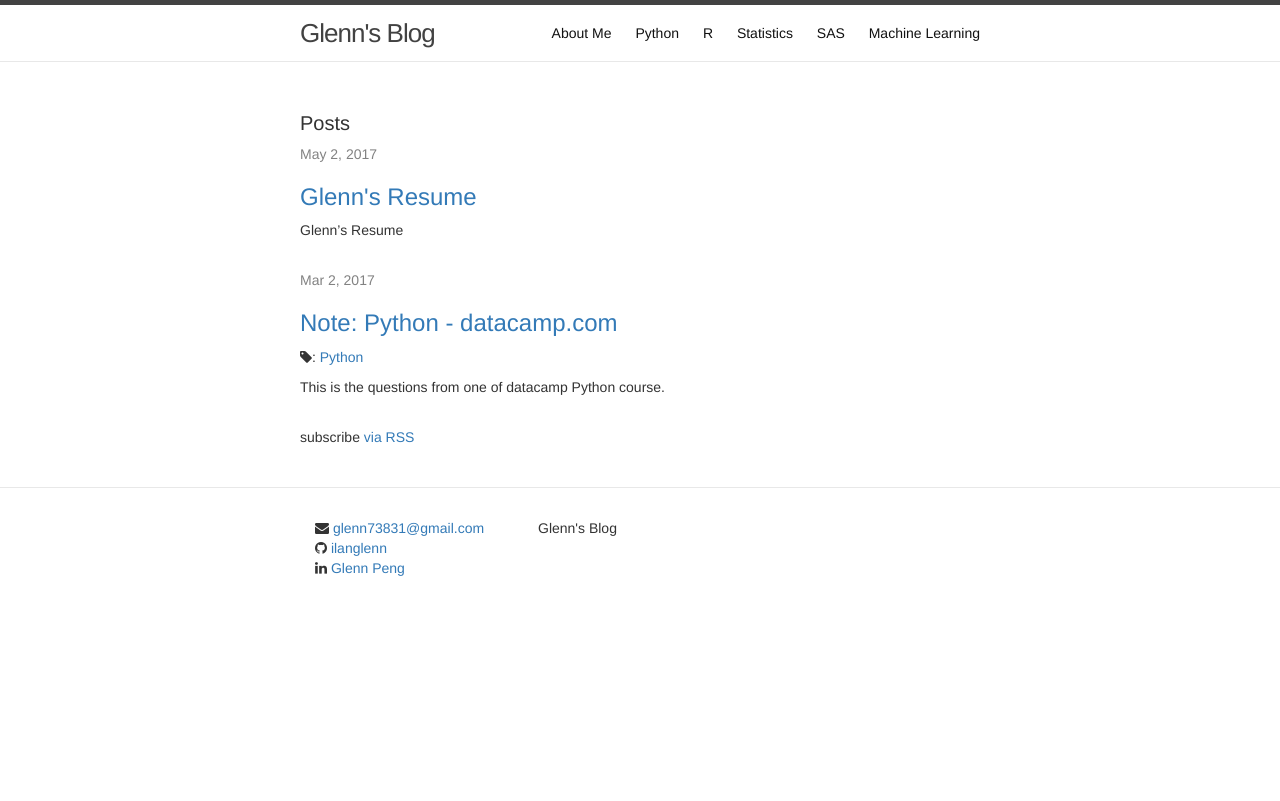
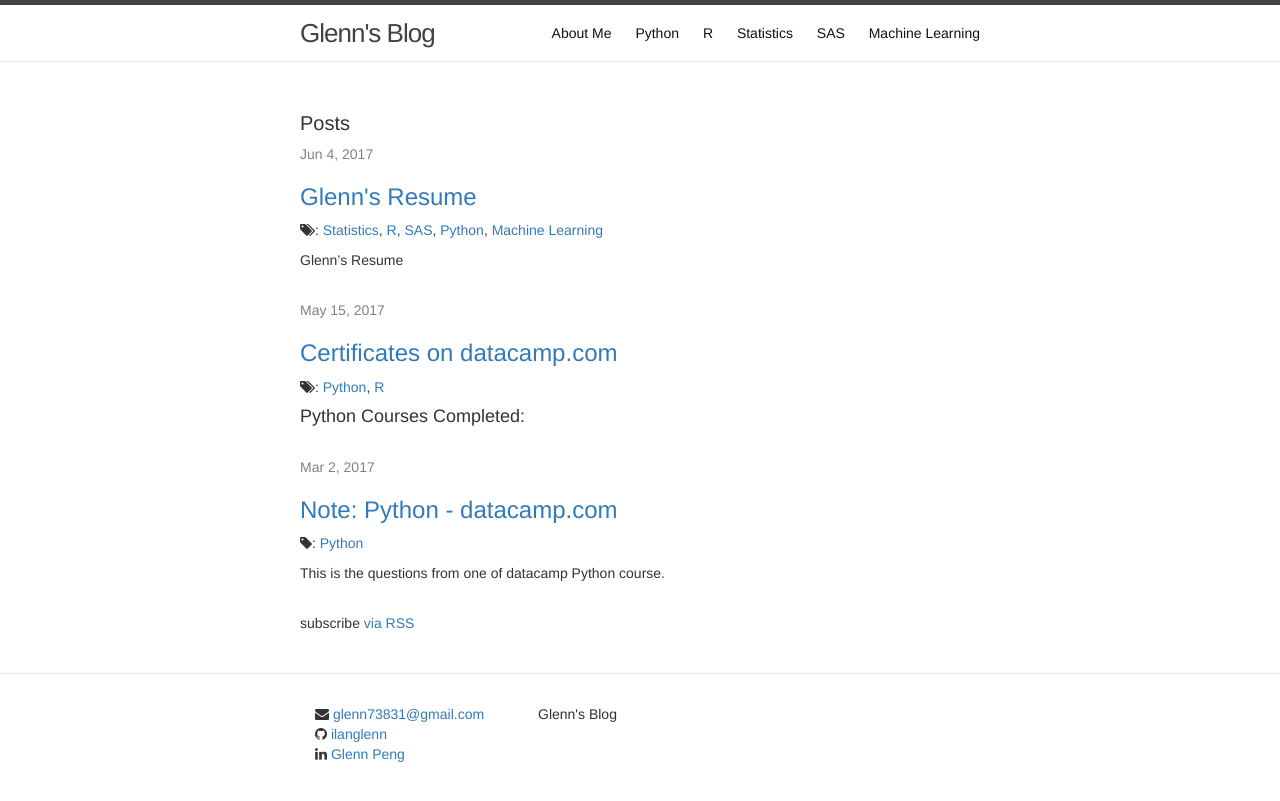
Before and after one commit to ilanglenn/ilanglenn.github.io, a Jekyll site: the page built from index.html, in a window 1280 px wide. Shown: the top 801 px of the page. Built offline with Jekyll 4.4.1, drawn with Linux system fonts in a browser that asks for light colours; nearby versions of some CDN libraries; library files that are not in the unit come from our copies; some of the changed lines change nothing that is shown.

Commit message:
update certificates

```diff
--- /dev/null
+++ b/_posts/2017-05-15-datacamp certificate.md
@@ -0,0 +1,60 @@
+---
+layout: post
+title: "Certificates on datacamp.com"
+date: "May 15th, 2017"
+output:
+    html_document
+tags: [Python,R]
+use_math : true
+---
+
+#### Python Courses Completed:
+
+[Intro to Python for Data Science](https://www.datacamp.com/statement-of-accomplishment/course/fb48800b52ed9a733aa3c8a53f1446be567e6ff0)
+
+[Intermediate Python for Data Science](https://www.datacamp.com/statement-of-accomplishment/course/268f6dbc43eb24638b80310ce65ea925214fdb12)
+
+[Python Data Science Toolbox(Part 1)](https://www.datacamp.com/statement-of-accomplishment/course/6eb0a3b1d810726146dd21cd39311c0bdcc16aab)
+
+[Importing Data in Python (Part 1)](https://www.datacamp.com/statement-of-accomplishment/course/b388ba5079f8c3ac9350bea6c341d7569444a238)
+
+[pandas Foundations](https://www.datacamp.com/statement-of-accomplishment/course/5949f927b60fe0789932a304a379d354b4de3eba)
+
+[Introduction to Data Visualization with Python](https://www.datacamp.com/statement-of-accomplishment/course/f614a75cbe2063fd581f8e3239d4ba6ead54d08b)
+
+[Statistical Thinking in Python (Part 1)](https://www.datacamp.com/statement-of-accomplishment/course/09bda5a5113acde9f32bb5a845e2ab1dbb5f7efc)
+
+[Statistical Thinking in Python (Part 2)](https://www.datacamp.com/statement-of-accomplishment/course/e541f31fc03f16b94f8f180d8ca4928be9c2e922)
+
+[Introduction to Databases in Python](https://www.datacamp.com/statement-of-accomplishment/course/04f6fee1d935bab4b026d6282acad75c5a37c059)
+
+
+#### R Courses Completed:
+
+[Introduction to R](https://www.datacamp.com/statement-of-accomplishment/course/c448a87633faa68b643f3919039c3aa546608cfb)
+
+[Intermediate R](https://www.datacamp.com/statement-of-accomplishment/course/f1b4bcf9a0ebcb12cbaf7f5d37dabf257b3f0e81)
+
+[Intermediate R - Practice](https://www.datacamp.com/statement-of-accomplishment/course/e19517a921efe20efaac63db21e60ff0f35844f0)
+
+[Importing Data in R (Part 1)](https://www.datacamp.com/statement-of-accomplishment/course/ecd46c6a2f60a8804a78f137835956148cd317d9)
+
+[Machine Learning Toolbox](https://www.datacamp.com/statement-of-accomplishment/course/d5d5efc218f3ad8d31199c3b468a73a8b7f4f7f0)
+
+[Cleaning Data in R](https://www.datacamp.com/statement-of-accomplishment/course/d9e12ee104850cb1cc7f601e0956f4c8c19db899)
+
+[Data Manipulation in R with dplyr](https://www.datacamp.com/statement-of-accomplishment/course/ac0efb266a5d00411507ae6f7c2a4fb852d5b849)
+
+[Joining Data in R with dplyr](https://www.datacamp.com/statement-of-accomplishment/course/9540490341d12173ebfbe133d9dcdcc8c477e3c6)
+
+[Correlation and Regression](https://www.datacamp.com/statement-of-accomplishment/course/de6280656683eed565ea1cbcf5443cb544c4b6aa)
+
+[Exploratory Data Analysis](https://www.datacamp.com/statement-of-accomplishment/course/5c0970e617e8326de2fa9e8bb917b385af07e8d4)
+
+[Introduction to Data](https://www.datacamp.com/statement-of-accomplishment/course/254a281a955bddb17584bd61465140668a28f208)
+
+[Importing Data in R (Part2)](https://www.datacamp.com/statement-of-accomplishment/course/62c4defe9d770e2d440d72682b7c84c86add3ed7)
+
+[Importing & Cleaning Data in R: Case Studies](https://www.datacamp.com/statement-of-accomplishment/course/0b8e0b6bfdcab560027c80e9123843da2d8c7112)
+
+To be continued . . .
--- a/_posts/2017-01-03-resume.md
+++ b/_posts/2017-06-04-resume.md
@@ -1,10 +1,10 @@
 ---
 layout: post
 title: "Glenn's Resume"
-date: "May 2nd, 2017"
+date: "Jun 4th, 2017"
 output:
     html_document
-tags: []
+tags: [Statistics, R, SAS, Python, Machine Learning]
 use_math : true
 ---
 Glenn's Resume
```
Also changed, not shown: 10 other files.
